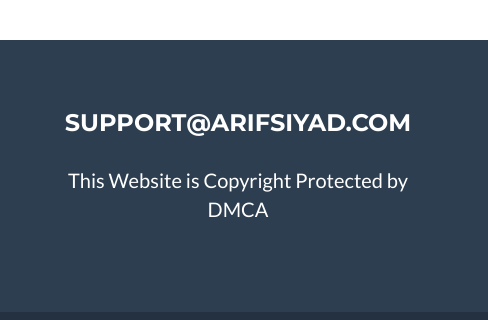
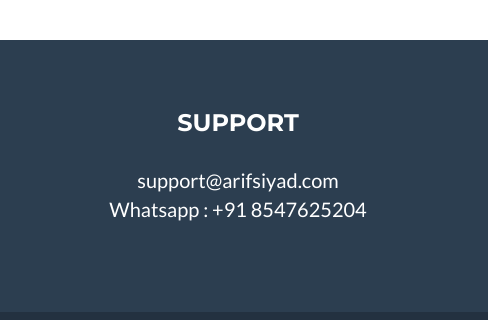
Before and after one commit to arifsiyad/arifsiyad.github.io, a website: page index.html in a window 1280 px wide. Shown: the part 2965-3285 px from the top of the page, 792-1280 px from the left. Drawn offline with nearby package versions, Linux system fonts and the light colour scheme.

Commit message:
number edit

```diff
--- a/index.html
+++ b/index.html
@@ -266,8 +266,8 @@
                         </ul>
                     </div>
                     <div class="footer-col col-md-4">
-                        <h3>support@arifsiyad.com</h3>
-                        <p>This Website is Copyright Protected by DMCA </p>
+                        <h3>Support</h3>
+                        <p>support@arifsiyad.com <br> Whatsapp : +91 8547625204</p>
                     </div>
                 </div>
             </div>
```
